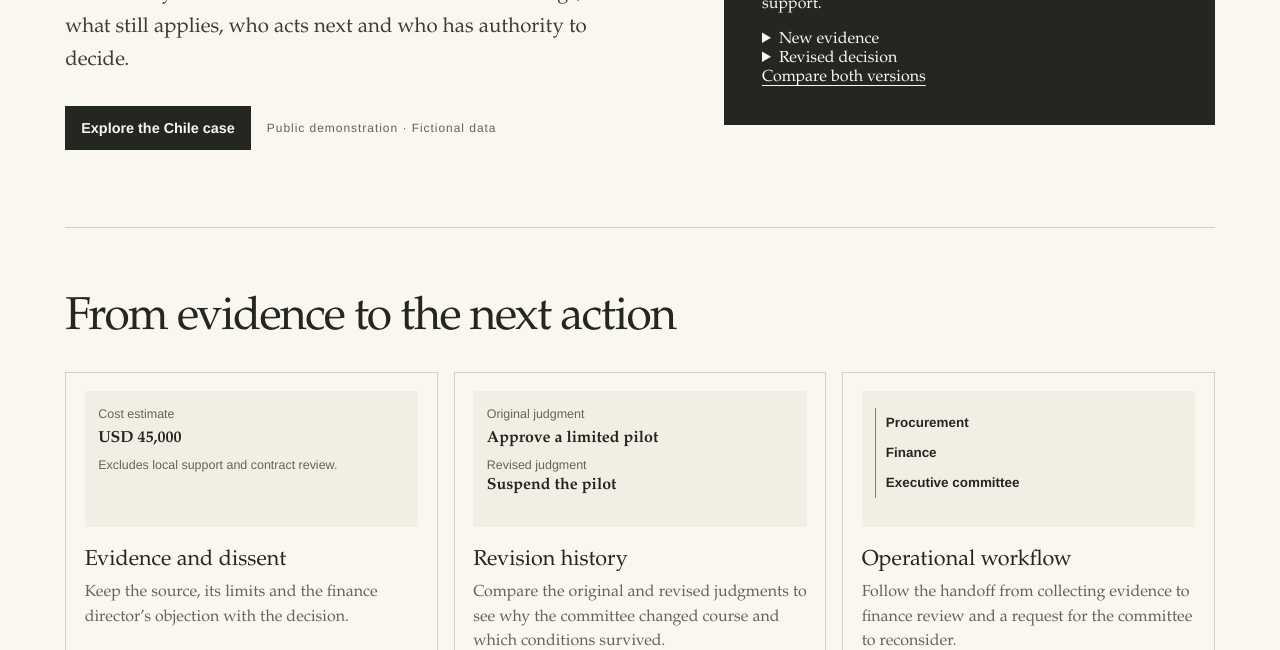
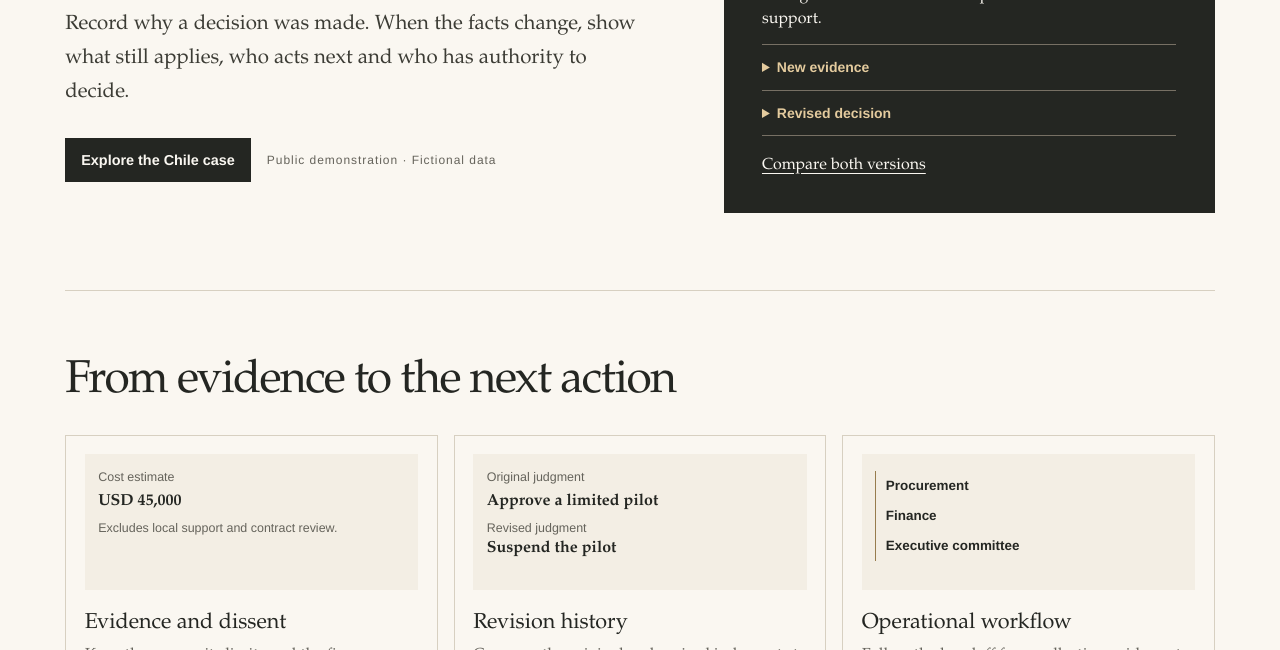
Before and after one commit to felipe1234619/executive-dialectic, a website: page index.html in a window 1280 px wide. Shown: the part 450-1100 px from the top of the page. Drawn offline with Linux system fonts and the light colour scheme.

Commit message:
Style the decision story and native chapter controls

```diff
--- a/assets/styles.css
+++ b/assets/styles.css
@@ -122,20 +122,32 @@
   color: var(--ivory);
 }
 
-.product-record-caption, .product-record dt, .product-card-example p {
+.product-record-caption, .product-card-example p {
   font: .78rem/1.5 var(--sans);
 }
 
-.product-record-caption, .product-record dt { color: #e4cb9e; }
+.product-record-caption { color: #e4cb9e; }
 
 .product-record h2 {
   font-size: clamp(1.5rem, 3vw, 2.25rem);
   margin-block: .5rem 1.25rem;
 }
 
-.product-record dl { margin-block: 0 1.25rem; }
-.product-record dl > div { border-top: 1px solid #777064; padding-block: .65rem; }
-.product-record dd { margin: .2rem 0 0; line-height: 1.45; }
+.product-story { margin-bottom: 1.25rem; }
+.product-story details { border-top: 1px solid #777064; }
+.product-story details:last-child { border-bottom: 1px solid #777064; }
+.product-story summary {
+  min-height: 44px;
+  padding-block: .75rem;
+  color: #e4cb9e;
+  cursor: pointer;
+  font: 600 .875rem/1.45 var(--sans);
+}
+
+.product-story summary::marker { color: #e4cb9e; }
+.product-story summary:focus-visible { outline-color: #e4cb9e; }
+.product-story p { margin: 0 0 .85rem; line-height: 1.5; }
+.product-story details > a { display: inline-block; margin-bottom: .85rem; }
 .product-record a { text-underline-offset: .24em; }
 
 .product-features {
```
